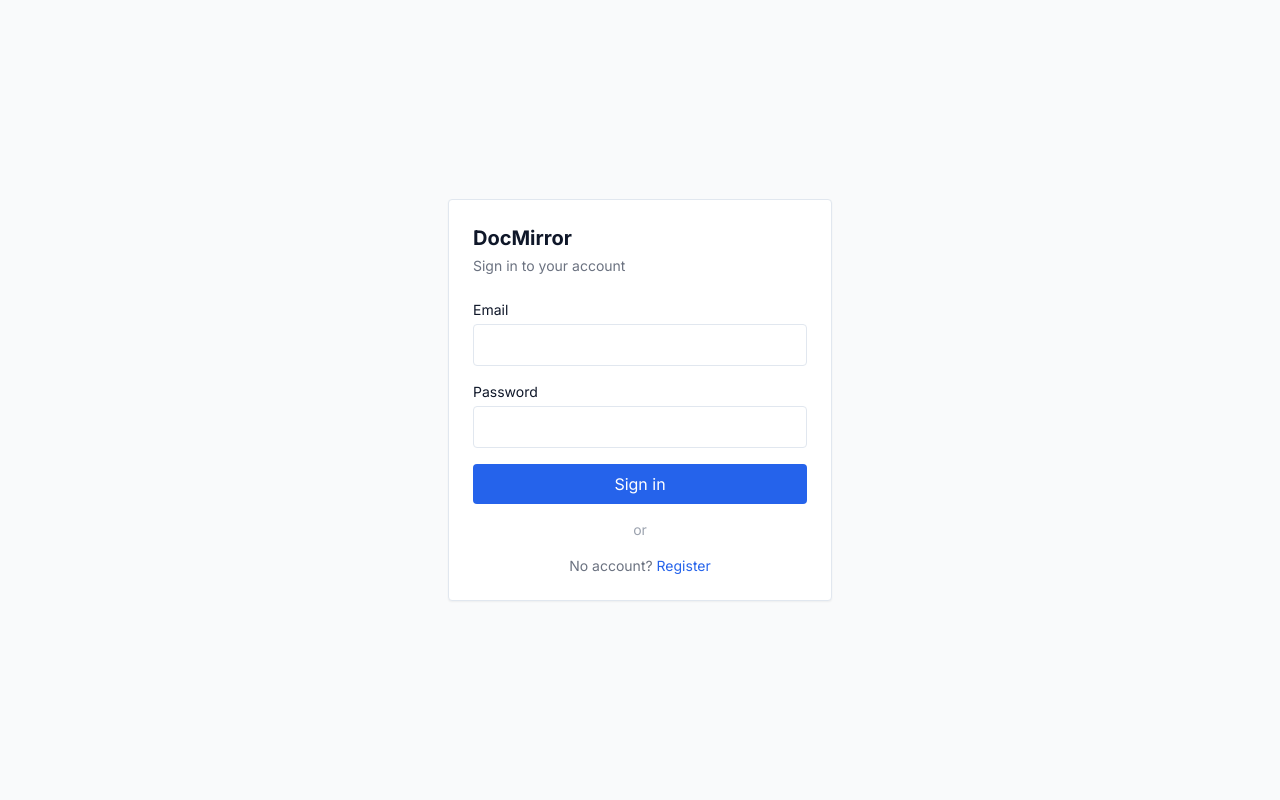
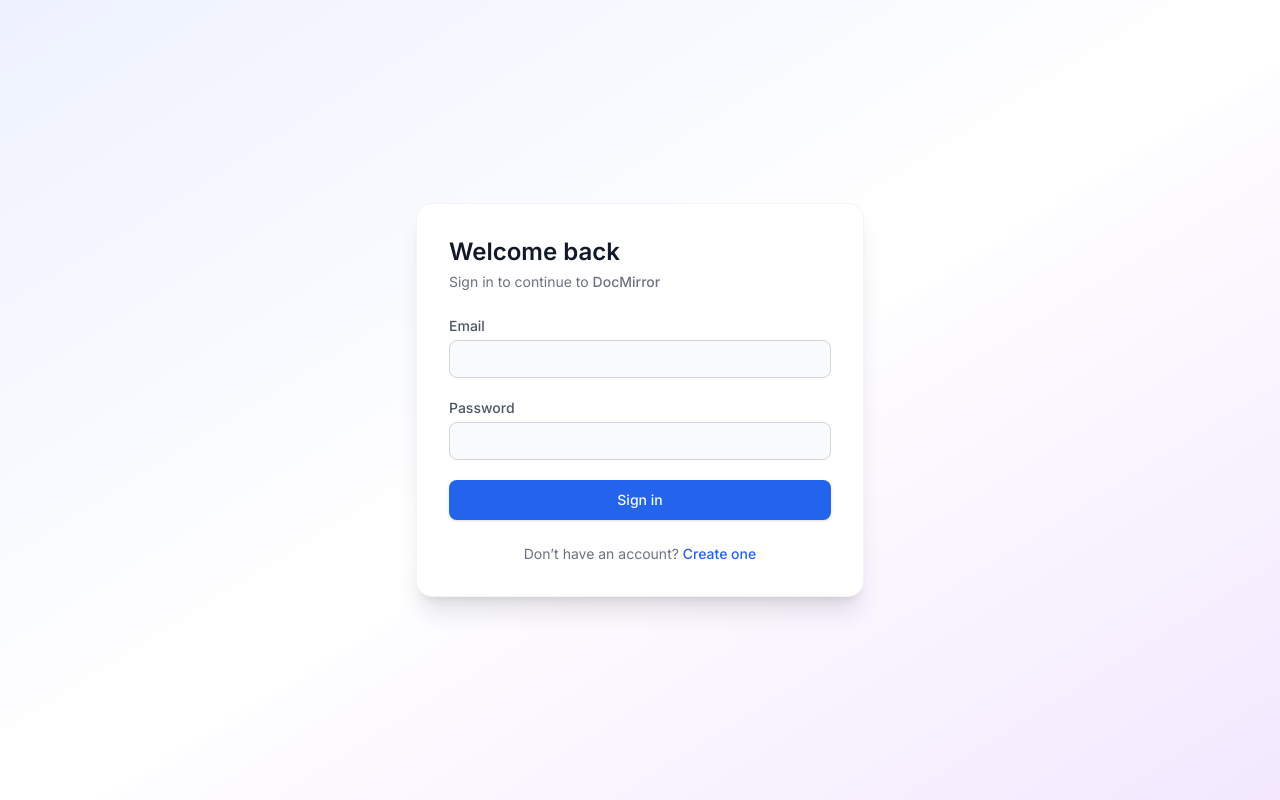
Before and after one commit to RishiRajLimshakre/Docmirror, a React (Vite) app in the folder client/: page /login in a window 1280 px wide. Built offline with nearby package versions, Linux system fonts and the light colour scheme.

Commit message:
rewrite the classnames and shortern it

```diff
--- a/client/src/pages/LoginPage.tsx
+++ b/client/src/pages/LoginPage.tsx
@@ -5,6 +5,7 @@ import { useAuthStore } from '@/store/authStore';
 export function LoginPage() {
   const navigate = useNavigate();
   const login = useAuthStore((s) => s.login);
+
   const [email, setEmail] = useState('');
   const [password, setPassword] = useState('');
   const [error, setError] = useState('');
@@ -14,6 +15,7 @@ export function LoginPage() {
     e.preventDefault();
     setError('');
     setLoading(true);
+
     try {
       await login(email, password);
       navigate('/');
@@ -24,58 +26,52 @@ export function LoginPage() {
     }
   };
 
-  // const googleLogin = () => {
-  //   window.location.href = `${getApiBaseUrl()}/api/auth/google`;
-  // };
+  return (
+    <div className="auth-page">
+      <div className="auth-card">
+        <h1 className="auth-title">Welcome back</h1>
+        <p className="auth-subtitle">
+          Sign in to continue to <span className="font-medium">DocMirror</span>
+        </p>
 
-  return (
-    <div className="flex items-center justify-center h-screen bg-gray-50">
-      <div className="w-full max-w-sm p-6 bg-white border rounded shadow-sm">
-        <h1 className="text-xl font-bold mb-1">DocMirror</h1>
-        <p className="text-sm text-gray-500 mb-6">Sign in to your account</p>
+        {error && <div className="auth-error">{error}</div>}
 
-        {error && (
-          <div className="mb-4 p-3 text-sm text-red-600 bg-red-50 border rounded">
-            {error}
-          </div>
-        )}
-
-        <form onSubmit={handleSubmit} className="space-y-4">
+        <form onSubmit={handleSubmit} className="mt-6 space-y-5">
           <div>
-            <label className="block text-sm mb-1">Email</label>
+            <label className="block text-sm font-medium text-gray-600 mb-1">
+              Email
+            </label>
             <input
               type="email"
               value={email}
               onChange={(e) => setEmail(e.target.value)}
-              className="w-full p-2 border rounded"
+              className="auth-input"
               required
             />
           </div>
+
           <div>
-            <label className="block text-sm mb-1">Password</label>
+            <label className="block text-sm font-medium text-gray-600 mb-1">
+              Password
+            </label>
             <input
               type="password"
               value={password}
               onChange={(e) => setPassword(e.target.value)}
-              className="w-full p-2 border rounded"
+              className="auth-input"
               required
             />
           </div>
-          <button type="submit" className="btn w-full" disabled={loading}>
+
+          <button type="submit" disabled={loading} className="auth-btn">
             {loading ? 'Signing in...' : 'Sign in'}
           </button>
         </form>
 
-        <div className="my-4 text-center text-sm text-gray-400">or</div>
-
-        {/* <button type="button" onClick={googleLogin} className="btn-outline w-full">
-          Continue with Google
-        </button> */}
-
-        <p className="mt-4 text-sm text-center text-gray-500">
-          No account?{' '}
-          <Link to="/register" className="text-blue-600 hover:underline">
-            Register
+        <p className="mt-6 text-center text-sm text-gray-500">
+          Don’t have an account?{' '}
+          <Link to="/register" className="auth-link">
+            Create one
           </Link>
         </p>
       </div>
--- a/client/src/pages/RegisterPage.tsx
+++ b/client/src/pages/RegisterPage.tsx
@@ -5,6 +5,7 @@ import { useAuthStore } from '@/store/authStore';
 export function RegisterPage() {
   const navigate = useNavigate();
   const register = useAuthStore((s) => s.register);
+
   const [name, setName] = useState('');
   const [email, setEmail] = useState('');
   const [password, setPassword] = useState('');
@@ -14,11 +15,14 @@ export function RegisterPage() {
   const handleSubmit = async (e: React.FormEvent) => {
     e.preventDefault();
     setError('');
+
     if (password.length < 6) {
       setError('Password must be at least 6 characters');
       return;
     }
+
     setLoading(true);
+
     try {
       await register(name, email, password);
       navigate('/');
@@ -30,57 +34,64 @@ export function RegisterPage() {
   };
 
   return (
-    <div className="flex items-center justify-center h-screen bg-gray-50">
-      <div className="w-full max-w-sm p-6 bg-white border rounded shadow-sm">
-        <h1 className="text-xl font-bold mb-1">Create account</h1>
-        <p className="text-sm text-gray-500 mb-6">Get started with DocMirror</p>
+    <div className="auth-page">
+      <div className="auth-card">
+        <h1 className="auth-title">Create account</h1>
+        <p className="auth-subtitle">
+          Get started with <span className="font-medium">DocMirror</span>
+        </p>
 
-        {error && (
-          <div className="mb-4 p-3 text-sm text-red-600 bg-red-50 border rounded">
-            {error}
-          </div>
-        )}
+        {error && <div className="auth-error">{error}</div>}
 
-        <form onSubmit={handleSubmit} className="space-y-4">
+        <form onSubmit={handleSubmit} className="mt-6 space-y-5">
           <div>
-            <label className="block text-sm mb-1">Name</label>
+            <label className="block text-sm font-medium text-gray-600 mb-1">
+              Name
+            </label>
             <input
               type="text"
               value={name}
               onChange={(e) => setName(e.target.value)}
-              className="w-full p-2 border rounded"
+              className="auth-input"
               required
             />
           </div>
+
           <div>
-            <label className="block text-sm mb-1">Email</label>
+            <label className="block text-sm font-medium text-gray-600 mb-1">
+              Email
+            </label>
             <input
               type="email"
               value={email}
               onChange={(e) => setEmail(e.target.value)}
-              className="w-full p-2 border rounded"
+              className="auth-input"
               required
             />
           </div>
+
           <div>
-            <label className="block text-sm mb-1">Password</label>
+            <label className="block text-sm font-medium text-gray-600 mb-1">
+              Password
+            </label>
             <input
               type="password"
               value={password}
               onChange={(e) => setPassword(e.target.value)}
-              className="w-full p-2 border rounded"
+              className="auth-input"
               minLength={6}
               required
             />
           </div>
-          <button type="submit" className="btn w-full" disabled={loading}>
+
+          <button type="submit" disabled={loading} className="auth-btn">
             {loading ? 'Creating...' : 'Create account'}
           </button>
         </form>
 
-        <p className="mt-4 text-sm text-center text-gray-500">
+        <p className="mt-6 text-center text-sm text-gray-500">
           Already have an account?{' '}
-          <Link to="/login" className="text-blue-600 hover:underline">
+          <Link to="/login" className="auth-link">
             Sign in
           </Link>
         </p>
--- a/client/src/styles/index.css
+++ b/client/src/styles/index.css
@@ -28,11 +28,61 @@
 
 @layer components {
   .btn {
-    @apply px-4 py-2 bg-blue-600 text-white rounded hover:bg-blue-700 disabled:opacity-50;
-  }
-  .btn-outline {
-    @apply px-4 py-2 border rounded hover:bg-gray-50;
-  }
+  @apply px-4 py-2 rounded-lg font-medium
+  bg-primary text-primary-foreground
+  shadow-sm hover:opacity-90 transition
+  disabled:opacity-50;
+}
+
+.btn-outline {
+  @apply px-4 py-2 rounded-lg border border-border
+  bg-white hover:bg-muted transition;
+}
+
+
+/* Auth UI */
+
+.auth-page {
+  @apply relative flex min-h-screen items-center justify-center
+  bg-gradient-to-br from-indigo-50 via-white to-purple-100 px-4;
+}
+
+.auth-card {
+  @apply w-full max-w-md rounded-2xl bg-white p-8
+  shadow-xl border border-gray-100;
+}
+
+.auth-title {
+  @apply text-2xl font-semibold text-gray-900;
+}
+
+.auth-subtitle {
+  @apply mt-1 text-sm text-gray-500;
+}
+
+.auth-input {
+  @apply w-full rounded-lg border border-gray-300 bg-gray-50
+  px-3 py-2 text-sm focus:outline-none
+  focus:ring-2 focus:ring-primary
+  focus:border-transparent transition;
+}
+
+.auth-btn {
+  @apply w-full rounded-lg bg-primary text-primary-foreground
+  py-2.5 text-sm font-medium shadow
+  hover:opacity-90 transition disabled:opacity-60;
+}
+
+.auth-error {
+  @apply mt-4 rounded-lg bg-red-50 border border-red-200
+  p-3 text-sm text-red-600;
+}
+
+.auth-link {
+  @apply text-primary font-medium hover:underline;
+}
+
+
 }
 
 /* Editor styles */
```
